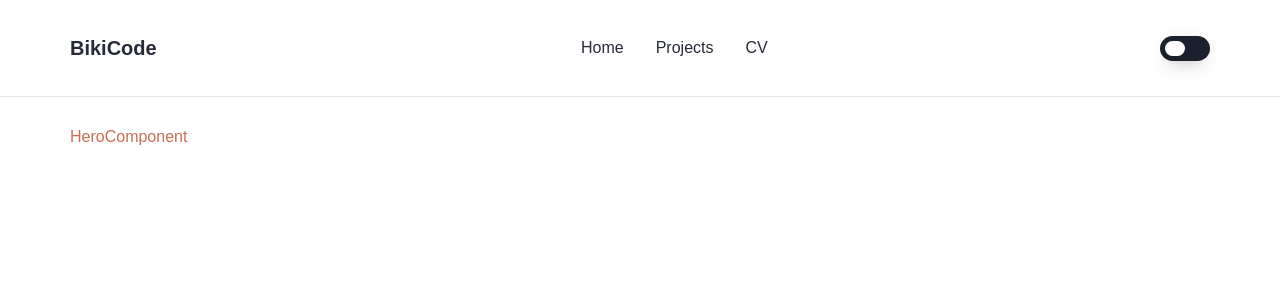
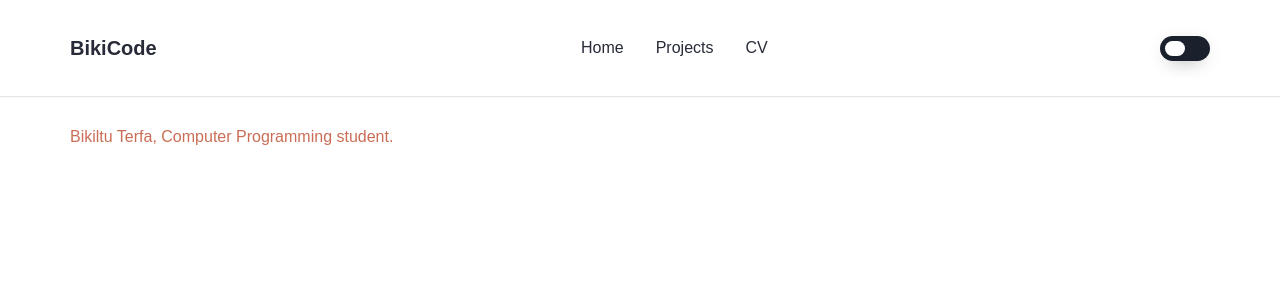
Before and after one commit to biki-code/portfolio, a React (Create React App) app: page / in a window 1280 px wide. Shown: the top 300 px of the page. Built offline with nearby package versions, Linux system fonts and the light colour scheme.

Commit message:
some changes

```diff
--- a/src/components/hero/HeroComponent.tsx
+++ b/src/components/hero/HeroComponent.tsx
@@ -6,7 +6,10 @@ type HeroComponentProps = {};
 const HeroComponent: React.FC<HeroComponentProps> = () => {
   return (
     <>
-      <div className={styles.hero}>HeroComponent</div>
+      <div className={styles.hero}>
+        {" "}
+        Bikiltu Terfa, Computer Programming student.
+      </div>
     </>
   );
 };
```
Also changed, not shown: src/contexts/ThemeProvider.tsx (line endings or trailing spaces).
